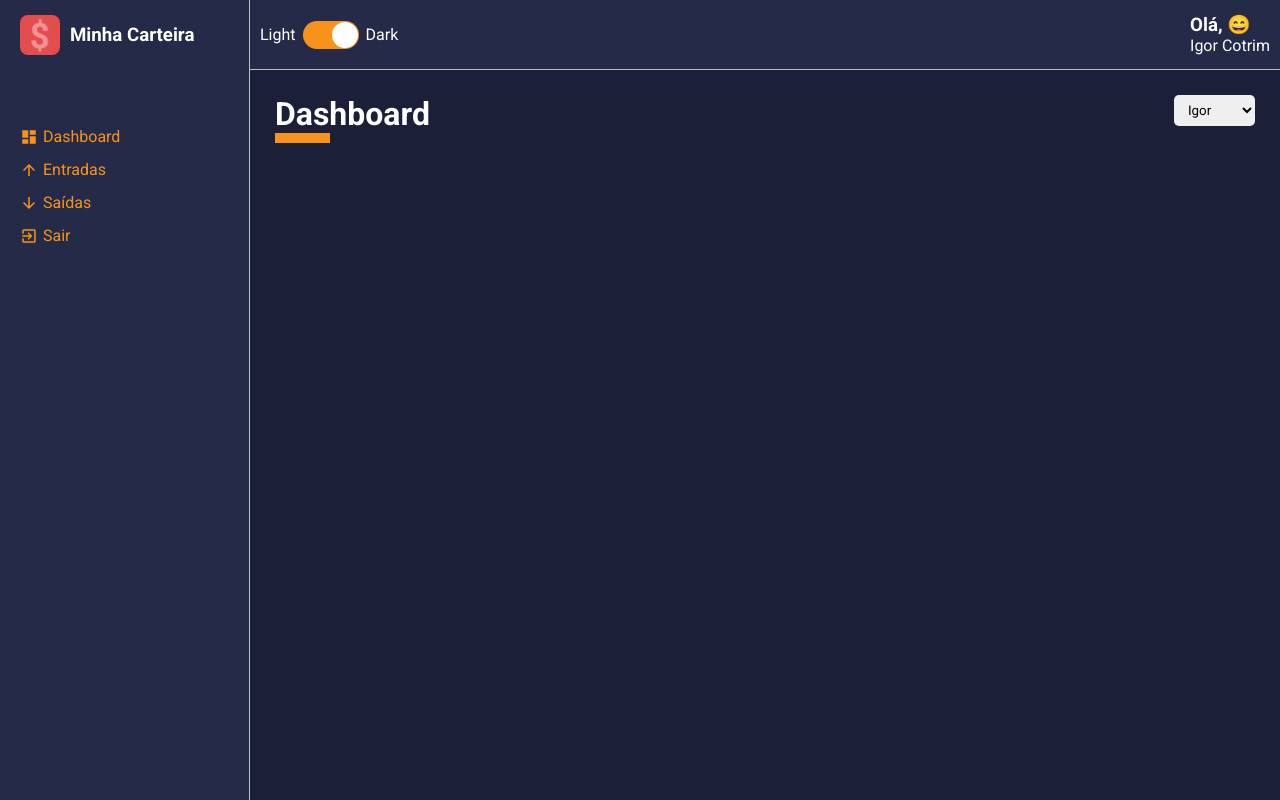
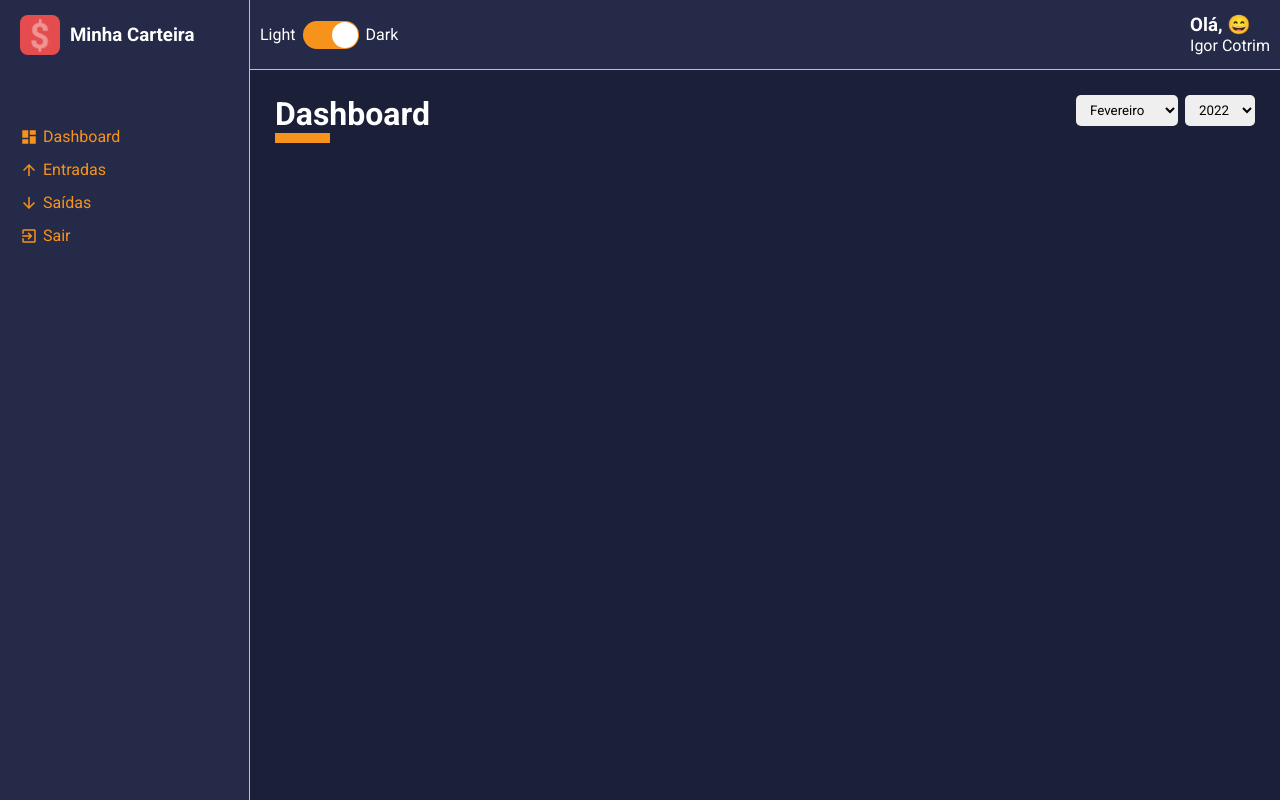
Before and after one commit to igor-cotrim/minha-carteira, a React (Create React App) app: page / in a window 1280 px wide. Built offline with nearby package versions, Linux system fonts and the light colour scheme.

Commit message:
create header to dashboard

```diff
--- a/src/pages/dashboard/index.tsx
+++ b/src/pages/dashboard/index.tsx
@@ -1,19 +1,77 @@
+import { useMemo, useState } from "react"
+
 import ContentHeader from "../../components/content-header"
 import SelectInput from "../../components/select-input"
+import expenses from "../../repositories/expenses"
+import gains from "../../repositories/gains"
+import { listOfMonths } from "../../utils/months"
 
 import * as S from "./styled"
 
 const Dashboard = () => {
-  const options = [
-    { value: 'Igor', label: 'Igor' },
-    { value: 'Thiago', label: 'Thiago' },
-    { value: 'Felipe', label: 'Felipe' },
-  ]
+  const [monthSelected, setMonthSelected] = useState<number>(new Date().getMonth() + 1)
+  const [yearSelected, setYearSelected] = useState<number>(new Date().getFullYear())
+
+  const years = useMemo(() => {
+    let uniqueYears: number[] = [];
+
+    [...expenses, ...gains].forEach((item) => {
+      const date = new Date(item.date)
+      const year = date.getFullYear()
+
+      if (!uniqueYears.includes(year)) {
+        uniqueYears.push(year)
+      }
+    })
+
+    return uniqueYears.map((year) => {
+      return {
+        value: year,
+        label: year,
+      }
+    })
+  }, [])
+
+  const months = useMemo(() => {
+    return listOfMonths.map((month, index) => {
+      return {
+        value: index + 1,
+        label: month
+      }
+    })
+  }, [])
+
+  const handleMonthSelected = (month: string) => {
+    try {
+      const parseMonth = Number(month)
+      setMonthSelected(parseMonth)
+    } catch (error) {
+      throw new Error('invalid month value. Is accept 0 - 12.')
+    }
+  }
+
+  const handleYearSelected = (year: string) => {
+    try {
+      const parseYear = Number(year)
+      setYearSelected(parseYear)
+    } catch (error) {
+      throw new Error('invalid year value. Is accept interger numbers.')
+    }
+  }
 
   return (
     <S.Container>
       <ContentHeader title="Dashboard" lineColor="#f7931b">
-        <SelectInput options={options} onChange={() => { }} />
+        <SelectInput
+          onChange={(e) => handleMonthSelected(e.target.value)}
+          defaultValue={monthSelected}
+          options={months}
+        />
+        <SelectInput
+          onChange={(e) => handleYearSelected(e.target.value)}
+          defaultValue={yearSelected}
+          options={years}
+        />
       </ContentHeader>
     </S.Container>
   )
--- a/src/pages/list/index.tsx
+++ b/src/pages/list/index.tsx
@@ -34,7 +34,7 @@ const List = () => {
   const pageData = useMemo(() => {
     return type === 'balanco-entrada' ? {
       title: 'Entradas',
-      lineColor: '#f7931b',
+      lineColor: '#4e41f0',
       data: gains
     } : {
       title: 'Saídas',
```
